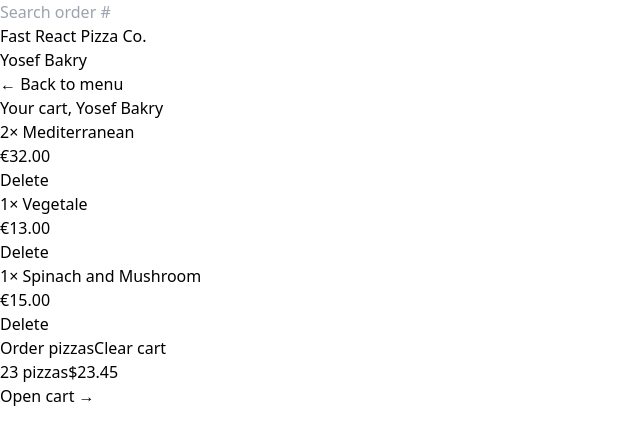
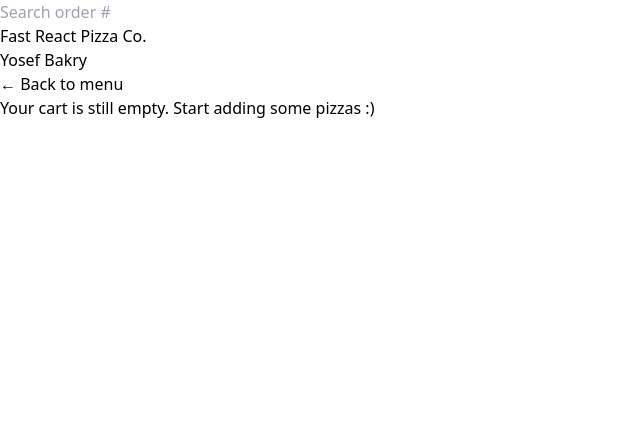
Before and after one commit to Youssuf-bakry/fast-react-pizza, a React (Vite) app: page /cart in a window 1280 px wide. Shown: the top 444 px of the page, without its empty margins (0-640 px from the left). Built offline with nearby package versions, Linux system fonts and the light colour scheme.

Commit message:
addin,deletin,updating logic

```diff
--- a/src/features/cart/Cart.jsx
+++ b/src/features/cart/Cart.jsx
@@ -1,38 +1,17 @@
-import { Link } from "react-router-dom";
+import EmptyCart from "./EmptyCart";
 import LinkButton from "../../ui/LinkButton";
 import Button from "../../ui/Button";
 import CartItem from "./CartItem";
-import { useSelector } from "react-redux";
-
-const fakeCart = [
-  {
-    pizzaId: 12,
-    name: "Mediterranean",
-    quantity: 2,
-    unitPrice: 16,
-    totalPrice: 32,
-  },
-  {
-    pizzaId: 6,
-    name: "Vegetale",
-    quantity: 1,
-    unitPrice: 13,
-    totalPrice: 13,
-  },
-  {
-    pizzaId: 11,
-    name: "Spinach and Mushroom",
-    quantity: 1,
-    unitPrice: 15,
-    totalPrice: 15,
-  },
-];
+import { useDispatch, useSelector } from "react-redux";
+import { clearCart, getCart } from "./cartSlice";
 
 function Cart() {
+  const dispatch = useDispatch();
+
   const userName = useSelector((state) => state.user.username);
+  const cart = useSelector(getCart);
 
-  const cart = fakeCart;
-
+  if (cart.length === 0) return <EmptyCart />;
   return (
     <div className="px-4 py-3">
       <LinkButton to="/menu">&larr; Back to menu</LinkButton>
@@ -41,7 +20,7 @@
 
       <ul className="mt-3 divide-y divide-stone-200 border-b">
         {cart.map((item) => (
-          <CartItem item={item} key={item.key} />
+          <CartItem item={item} key={item.pizzaId} />
         ))}
       </ul>
 
@@ -50,7 +29,9 @@
           Order pizzas
         </Button>
 
-        <Button type="secondary">Clear cart</Button>
+        <Button type="secondary" onClick={() => dispatch(clearCart())}>
+          Clear cart
+        </Button>
       </div>
     </div>
   );
--- a/src/features/cart/CartItem.jsx
+++ b/src/features/cart/CartItem.jsx
@@ -1,9 +1,13 @@
-import Button from '../../ui/Button';
-import { formatCurrency } from '../../utils/helpers';
+import { useSelector } from "react-redux";
+import { formatCurrency } from "../../utils/helpers";
+import DeleteItem from "./DeleteItem";
+import UpdateItemQuantity from "./UpdateItemQuantity";
+import { getCurrentQuantityById } from "./cartSlice";
 
 function CartItem({ item }) {
   const { pizzaId, name, quantity, totalPrice } = item;
 
+  const currentQuantity = useSelector(getCurrentQuantityById(pizzaId));
   return (
     <li className="py-3 sm:flex sm:items-center sm:justify-between">
       <p className="mb-1 sm:mb-0">
@@ -11,7 +15,11 @@
       </p>
       <div className="flex items-center justify-between sm:gap-6">
         <p className="text-sm font-bold">{formatCurrency(totalPrice)}</p>
-        <Button type="small">Delete</Button>
+        <UpdateItemQuantity
+          pizzaId={pizzaId}
+          currentQuantity={currentQuantity}
+        />
+        <DeleteItem pizzaId={pizzaId} />
       </div>
     </li>
   );
--- a/src/features/cart/CartOverview.jsx
+++ b/src/features/cart/CartOverview.jsx
@@ -1,11 +1,17 @@
-import { Link } from 'react-router-dom';
+import { useSelector } from "react-redux";
+import { Link } from "react-router-dom";
+import { getCartTotalPrice, getCartTotalQuantity } from "./cartSlice";
 
 function CartOverview() {
+  const totalCartQuantity = useSelector(getCartTotalQuantity);
+  const totalCartPrice = useSelector(getCartTotalPrice);
+
+  if (!totalCartPrice) return null;
   return (
     <div className="flex items-center justify-between bg-stone-800 px-4 py-4 text-sm uppercase text-stone-200 sm:px-6 md:text-base">
       <p className="space-x-4 font-semibold text-stone-300 sm:space-x-6">
-        <span>23 pizzas</span>
-        <span>$23.45</span>
+        <span>{totalCartQuantity} pizzas</span>
+        <span>${totalCartPrice}</span>
       </p>
       <Link to="/cart">Open cart &rarr;</Link>
     </div>
--- /dev/null
+++ b/src/features/cart/DeleteItem.jsx
@@ -0,0 +1,15 @@
+import { useDispatch } from "react-redux";
+import Button from "../../ui/Button";
+import { deleteItem } from "./cartSlice";
+
+function DeleteItem({ pizzaId }) {
+  const dispatch = useDispatch();
+
+  return (
+    <Button type="small" onClick={() => dispatch(deleteItem(pizzaId))}>
+      Delete
+    </Button>
+  );
+}
+
+export default DeleteItem;
--- a/src/features/cart/EmptyCart.jsx
+++ b/src/features/cart/EmptyCart.jsx
@@ -1,11 +1,13 @@
-import { Link } from 'react-router-dom';
+import LinkButton from "../../ui/LinkButton";
 
 function EmptyCart() {
   return (
-    <div>
-      <Link to="/menu">&larr; Back to menu</Link>
+    <div className="px-4 py-3">
+      <LinkButton to="/menu">&larr; Back to menu</LinkButton>
 
-      <p>Your cart is still empty. Start adding some pizzas :)</p>
+      <p className="mt-7 font-semibold">
+        Your cart is still empty. Start adding some pizzas :)
+      </p>
     </div>
   );
 }
--- /dev/null
+++ b/src/features/cart/UpdateItemQuantity.jsx
@@ -0,0 +1,26 @@
+import { useDispatch } from "react-redux";
+import Button from "../../ui/Button";
+import { decreaseItemQuantity, increaseItemQuantity } from "./cartSlice";
+
+function UpdateItemQuantity({ pizzaId, currentQuantity }) {
+  const dispatch = useDispatch();
+  return (
+    <div className="flex items-center gap-2 md:gap-3">
+      <Button
+        type="round"
+        onClick={() => dispatch(decreaseItemQuantity(pizzaId))}
+      >
+        -
+      </Button>
+      <span className="text-sm font-medium">{currentQuantity}</span>
+      <Button
+        type="round"
+        onClick={() => dispatch(increaseItemQuantity(pizzaId))}
+      >
+        +
+      </Button>
+    </div>
+  );
+}
+
+export default UpdateItemQuantity;
--- a/src/features/cart/cartSlice.js
+++ b/src/features/cart/cartSlice.js
@@ -1,16 +1,16 @@
 import { createSlice } from "@reduxjs/toolkit";
 
 const initialState = {
-  //   cart: [],
-  cart: [
-    {
-      name: "macca",
-      pizzaId: 4,
-      quantity: 2,
-      unitPrice: 12,
-      totalPrice: 24,
-    },
-  ],
+  cart: [],
+  // cart: [
+  //   {
+  //     name: "macca",
+  //     pizzaId: 4,
+  //     quantity: 2,
+  //     unitPrice: 12,
+  //     totalPrice: 24,
+  //   },
+  // ],
 };
 const cartSlice = createSlice({
   name: "cart",
@@ -27,12 +27,21 @@
       );
     },
     increaseItemQuantity(state, action) {
-      state.cart.quantity++;
-      state.cart.totalPrice = state.cart.quantity * state.cart.unitPrice;
+      //payload is pizzaId
+
+      const item = state.cart.find((item) => item.pizzaId === action.payload);
+
+      item.quantity++;
+      item.totalPrice = item.quantity * item.unitPrice;
     },
     decreaseItemQuantity(state, action) {
-      state.cart.quantity--;
-      state.cart.totalPrice = state.cart.quantity * state.cart.unitPrice;
+      //payload is pizzaId
+
+      const item = state.cart.find((item) => item.pizzaId === action.payload);
+
+      item.quantity--;
+      item.totalPrice = item.quantity * item.unitPrice;
+      if (item.quantity === 0) cartSlice.caseReducers.deleteItem(state, action);
     },
     clearCart(state, action) {
       state.cart = [];
@@ -49,3 +58,15 @@
 } = cartSlice.actions;
 
 export default cartSlice.reducer;
+
+//redux convention to name those functions as get....
+export const getCart = (state) => state.cart.cart;
+
+export const getCartTotalQuantity = (state) =>
+  state.cart.cart.reduce((sum, item) => sum + item.quantity, 0);
+
+export const getCartTotalPrice = (state) =>
+  state.cart.cart.reduce((sum, item) => sum + item.totalPrice, 0);
+
+export const getCurrentQuantityById = (id) => (state) =>
+  state.cart.cart.find((item) => item.pizzaId === id)?.quantity ?? 0;
--- a/src/features/menu/MenuItem.jsx
+++ b/src/features/menu/MenuItem.jsx
@@ -1,7 +1,9 @@
-import { useDispatch } from "react-redux";
+import { useDispatch, useSelector } from "react-redux";
 import Button from "../../ui/Button";
 import { formatCurrency } from "../../utils/helpers";
-import { addItem } from "../cart/cartSlice";
+import { addItem, getCurrentQuantityById } from "../cart/cartSlice";
+import DeleteItem from "../cart/DeleteItem";
+import UpdateItemQuantity from "../cart/UpdateItemQuantity";
 
 function MenuItem({ pizza }) {
   const { id, name, unitPrice, ingredients, soldOut, imageUrl } = pizza;
@@ -17,6 +19,7 @@
     };
     dispatch(addItem(newItem));
   }
+  const currentQuantity = useSelector(getCurrentQuantityById(id));
 
   return (
     <li className="flex gap-4 py-2">
@@ -38,7 +41,16 @@
               Sold out
             </p>
           )}
-          {!soldOut && (
+          {currentQuantity && (
+            <div className="flex items-center gap-3 sm:gap-8">
+              <UpdateItemQuantity
+                pizzaId={id}
+                currentQuantity={currentQuantity}
+              />
+              <DeleteItem pizzaId={id} />
+            </div>
+          )}
+          {!soldOut && !currentQuantity && (
             <Button type="small" onClick={addHandler}>
               Add to cart
             </Button>
--- a/src/ui/Button.jsx
+++ b/src/ui/Button.jsx
@@ -7,6 +7,8 @@
   const styles = {
     primary: base + " px-4 py-3 md:px-6 md:py-4",
     small: base + " px-4 py-2 md:px-5 md:py-2.5 text-xs",
+    round: base + " px-2.5 py-2 md:px-3.5 md:py-2 text-sm",
+
     secondary:
       "inline-block text-sm rounded-full border-2 border-stone-300 font-semibold uppercase tracking-wide text-stone-400 transition-colors duration-300 hover:bg-stone-300 hover:text-stone-800 focus:bg-stone-300 focus:text-stone-800 focus:outline-none focus:ring focus:ring-stone-200 focus:ring-offset-2 disabled:cursor-not-allowed px-4 py-2.5 md:px-6 md:py-3.5",
   };
```
